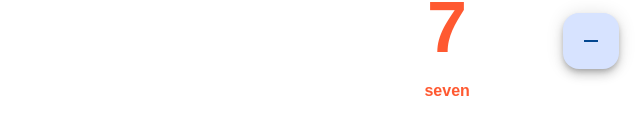
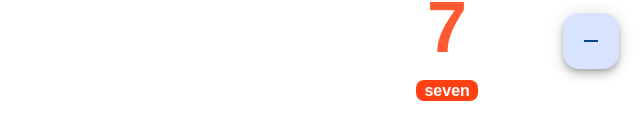
Before and after one commit to number-nook/number-nook, an Angular app: page / in a window 1280 px wide. Shown: the part 404-544 px from the top of the page, without its empty margins (640-1280 px from the left). Built offline with nearby package versions, Linux system fonts and the light colour scheme; a web font is replaced by a local one.

Commit message:
add a rounded background to the numex

```diff
--- a/src/app/component/number-spell/number-spell.component.html
+++ b/src/app/component/number-spell/number-spell.component.html
@@ -1,2 +1,9 @@
 <div class="and" [innerHTML]="andString() | nbspFallback"></div>
-<div class="spell" [innerHTML]="spell | nbspFallback"></div>
+<div class="spell">
+  <span
+    class="spell__numex"
+    [ngClass]="{ 'spell__numex--empty': isEmptySpell }"
+    [innerHTML]="spell | nbspFallback"
+  ></span>
+  <span class="spell__comma"></span>
+</div>
--- a/src/app/component/number-spell/number-spell.component.scss
+++ b/src/app/component/number-spell/number-spell.component.scss
@@ -5,4 +5,9 @@
 .spell {
     margin-bottom: 1em;
     font-weight: bold;
+
+    .spell__numex {
+        padding: 2px 8px;
+        border-radius: 8px;
+    }
 }
--- a/src/app/component/number-spell/number-spell.component.ts
+++ b/src/app/component/number-spell/number-spell.component.ts
@@ -3,10 +3,11 @@ import { Digit } from '../../model/digit';
 import { NumberToSpeechService } from '../../service/number-to-speech.service';
 import { NbspFallbackPipe } from '../../pipe/nbsp-fallback.pipe';
 import { NumericalExpression } from '../../model/numerical-expression';
+import { CommonModule } from '@angular/common';
 
 @Component({
   selector: 'number-spell',
-  imports: [NbspFallbackPipe],
+  imports: [CommonModule, NbspFallbackPipe],
   templateUrl: './number-spell.component.html',
   styleUrl: './number-spell.component.scss'
 })
@@ -22,6 +23,7 @@ export class NumberSpellComponent implements DoCheck {
   constructor(
     private numToSpeechService: NumberToSpeechService) {
   }
+
   ngDoCheck(): void {
     this.numex = this.numToSpeechService.convert(this.digit);
   }
@@ -30,6 +32,10 @@ export class NumberSpellComponent implements DoCheck {
     return `${this.numex.cardinal} ${this.numex.numeral}`;
   }
 
+  get isEmptySpell(): boolean {
+    return this.spell.trim() == '';
+  }
+
   andString() {
     return this.numex.andable ? NumberSpellComponent.AND : '';
   }
--- a/src/styles.scss
+++ b/src/styles.scss
@@ -29,6 +29,17 @@ $color11: #ff8dc9;
                 background-color: $color--primary;
             }
 
+        }
+    }
+
+    .numberspell {
+        .spell__numex {
+            background-color: $color--secondary;
+            color: white;
+        }
+
+        .spell__numex.spell__numex--empty {
+            background-color: transparent;
         }
     }
 
```
